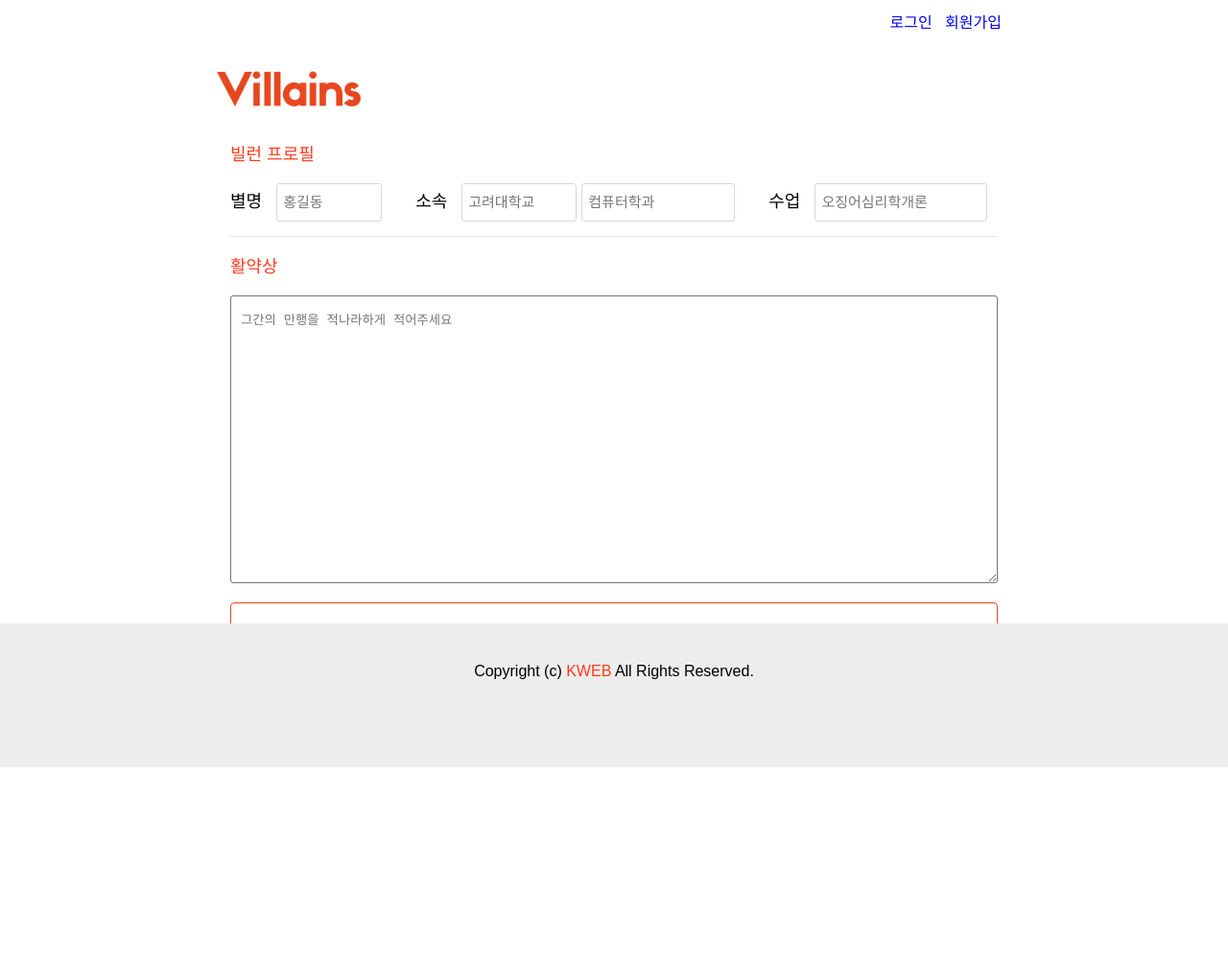
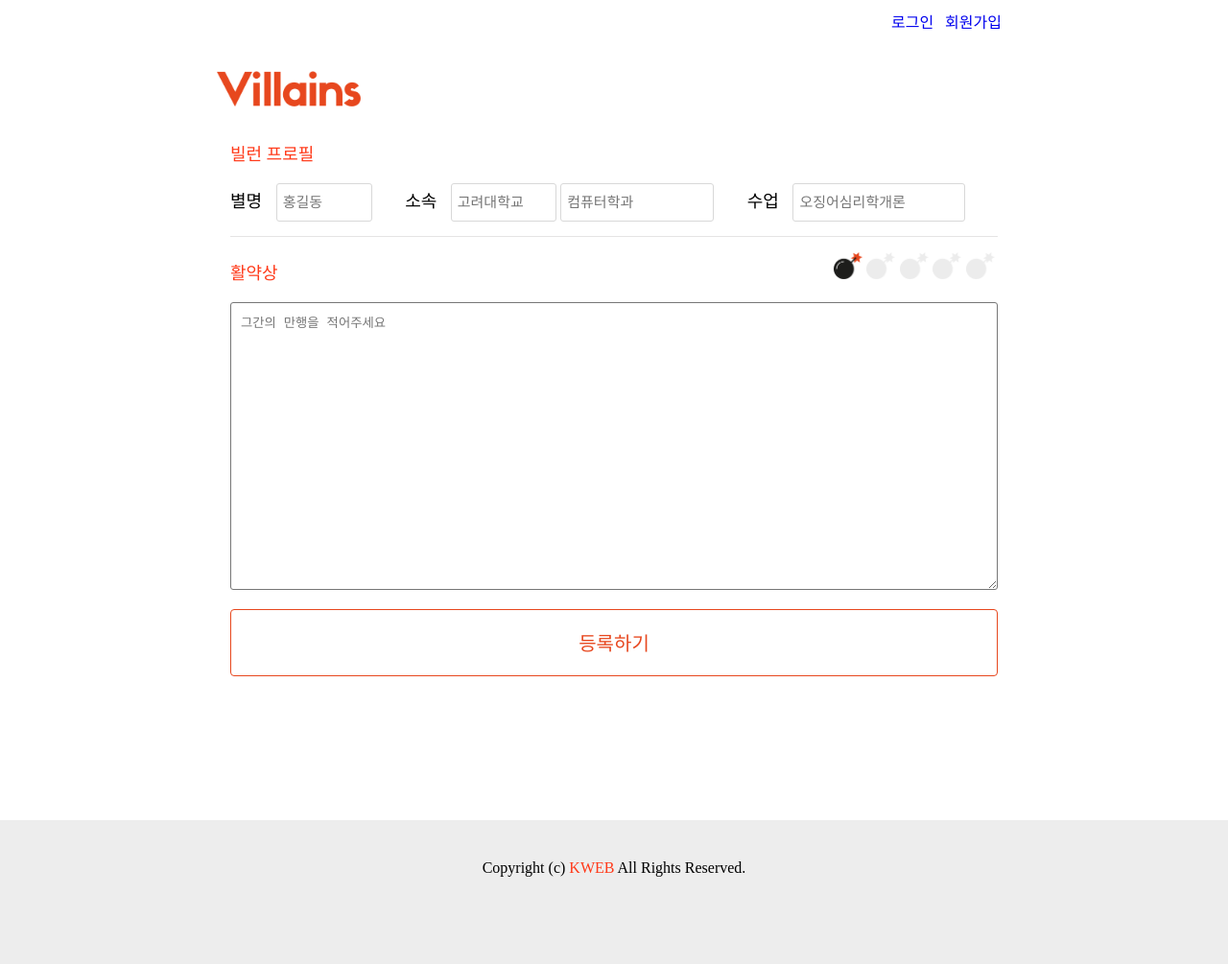
Before and after one commit to lipnus/Villains, a Django app: page /register_villain/ in a window 1280 px wide. Shown: the whole page at 96% size. Before the commit the page ends 800 px from the top, so only its background shows below. Run offline with Django 3.2, Linux system fonts and the light colour scheme; some libraries are stand-ins or nearby versions.

Commit message:
폭탄등록반영

```diff
--- a/villains/forms.py
+++ b/villains/forms.py
@@ -5,6 +5,8 @@ from django import forms
 from django.contrib.auth.models import User
 from django.forms.fields import CharField
 
+CHOICES=[('select1','select 1'),
+         ('select2','select 2')]
 
 class UserForm(forms.ModelForm):
     verify_password = forms.CharField(label = '비밀번호 확인', widget = forms.PasswordInput)
@@ -55,7 +57,7 @@ class VillainForm(ModelForm):
             'major': forms.TextInput(attrs={'placeholder': '컴퓨터학과'}),
             'class_name': forms.TextInput(attrs={'placeholder': '오징어심리학개론'}),
             'content': forms.Textarea(
-                attrs={'placeholder': '그간의 만행을 적나라하게 적어주세요','class':'detail'}),
+                attrs={'placeholder': '그간의 만행을 적어주세요','class':'detail'}),
         }
         fields=['villain_name','univ','major','class_name','content','bomb']
 
@@ -67,6 +69,7 @@ class modifyForm(ModelForm):
             'univ': forms.TextInput(attrs={'placeholder': model.univ}),
             'major': forms.TextInput(attrs={'placeholder': model.major}),
             'class_name': forms.TextInput(attrs={'placeholder': model.class_name}),
+            # 'bomb': RadioSelect(choices=Villain.YESNO_CHOICES),
             'content': forms.Textarea(
                 attrs={'placeholder': model.content,'class':'detail'}),
         }
--- a/villains/static/villains/css/base.css
+++ b/villains/static/villains/css/base.css
@@ -1,8 +1,8 @@
 @charset "utf-8";
-@import url(https://cdn.rawgit.com/openhiun/hangul/14c0f6faa2941116bb53001d6a7dcd5e82300c3f/nanumbarungothic.css);
+/* @import url(https://cdn.rawgit.com/openhiun/hangul/14c0f6faa2941116bb53001d6a7dcd5e82300c3f/nanumbarungothic.css); */
 
 body{
-    font-family: 'Nanum Barun Gothic', sans-serif;
+    /* font-family: 'Nanum Barun Gothic', sans-serif; */
     margin : 0 0 0 0;
 }
 
@@ -64,8 +64,8 @@ header{
     margin-left:10px;
 }
 footer{
-    position:absolute;
-    margin-top: 100px;
+    /* position:absolute; */
+    margin-top: 150px;
     bottom:0px;
     width:100%;
     text-align: center;
--- a/villains/static/villains/css/default.css
+++ b/villains/static/villains/css/default.css
@@ -29,7 +29,7 @@
     margin-top:20px;
 }
 input{
-    width:700px;
+    width:680px;
     height:50px;
     background-image : url('../image/magnifier.png');
     background-position:right;
--- a/villains/static/villains/css/register_villain.css
+++ b/villains/static/villains/css/register_villain.css
@@ -26,9 +26,7 @@
   margin-bottom: 5px;
 }
 
-.register-input-box2-horizontal{
-  margin-bottom: 15px;
-}
+
 
 .register-input-box > p3 {
   margin-right: 10px;
@@ -42,9 +40,33 @@
   height: 40px;
 }
 
+
 .register-input-box > input:focus {
     outline: none !important;
     border:1px solid #e7471e;
+
+    -webkit-transition: all 0.50s ease-in-out;
+    -moz-transition: all 0.50s ease-in-out;
+    -ms-transition: all 0.50s ease-in-out;
+    -o-transition: all 0.50s ease-in-out;
+}
+
+.register-input-box2-horizontal{
+  display: inline-block;
+  margin-bottom: 15px;
+  width: 10%;
+}
+
+.register-bombset {
+  display: inline-block;
+  width: 89%;
+  text-align: right;
+}
+
+.register-bombset > img {
+  display: inline;
+  width: 30px;
+  height: auto;
 }
 
 hr {
@@ -55,12 +77,13 @@ hr {
 }
 
 #register-input-name {
-  width: 110px;
+  width: 100px;
   margin-right: 30px;
+
 }
 
 #register-input-univ {
-  width: 120px;
+  width: 110px;
 }
 
 #register-input-major {
@@ -74,7 +97,7 @@ hr {
 
 #register-textarea {
   padding: 10px;
-  line-height: 30px;
+  /* line-height: 30px; */
   height: 300px;
   border-radius: 3px;
 }
@@ -82,6 +105,11 @@ hr {
 #register-textarea:focus {
   outline: none !important;
   border:1px solid #e7471e;
+
+  -webkit-transition: all 0.50s ease-in-out;
+  -moz-transition: all 0.50s ease-in-out;
+  -ms-transition: all 0.50s ease-in-out;
+  -o-transition: all 0.50s ease-in-out;
 }
 
 #register-submit{
@@ -98,6 +126,10 @@ hr {
 
 #register-submit:hover{
   background:#e7471e;
-  font-size: 22px;
+  font-size: 20px;
   color: #ffffff;
 }
+
+#hide-bomb-input{
+  display: none;
+}
--- a/villains/static/villains/css/villain_detail.css
+++ b/villains/static/villains/css/villain_detail.css
@@ -28,8 +28,13 @@
     right:0;
     bottom:0;
 }
-hr{
-    border-color:#FF3A1A;
+
+#orange_hr{
+    border-width:  1px 0px 0px 0px;
+    height: 1px;
+    border-style: solid;
+    border-color:red;
+    margin-bottom: 30px;
 }
 .detailButtons{
     display:inline-block;
@@ -59,6 +64,12 @@ hr{
 .protest{
     width:100%;
 }
+
+.detailBomb img{
+  width: 30px;
+  height: auto;
+}
+
 .detailFooter{
     position:relative;
     width:690px;
--- a/villains/templates/villains/default.html
+++ b/villains/templates/villains/default.html
@@ -7,13 +7,13 @@
     <div class="main">
       <div class ="inputBox">
       <select name="searchType" class ="searchType">
-        <option value="name">이름</option>
+        <option value="name">별명</option>
         <option value="univ">학교</option>
         <option value="major">전공</option>
         <option value="class_name">수업명</option>
         <option value="content">내용</option>
       </select>
-      <input type="text" class="searchText" placeholder="키워드를 입력하세요...">
+      <input type="text" class="searchText" placeholder="키워드를 입력하세요">
     </div>
 
       <div id="ListBlock" class ="searchBlock"></div> <!--검색 결과가 나타나는 div-->
--- a/villains/templates/villains/register_villain.html
+++ b/villains/templates/villains/register_villain.html
@@ -1,5 +1,6 @@
 {% extends 'villains/base.html' %}
 {% block content %}
+{% load staticfiles %}
 
     <div class="register-main">
         <p3 class ="register-highlight">빌런 프로필</p3><br>
@@ -8,31 +9,109 @@
               {% csrf_token %}
 
               <div class="register-input-box">
-                <p3>별명 </p3><input id="register-input-name" id={{form.villain_name}}
+                <p3>별명 </p3><input id="register-input-name" {{form.villain_name}}
 
                 <p3>소속 </p3>
-                <input id="register-input-univ" id={{form.univ}}
-                <input id="register-input-major" id={{form.major}}
+                <input id="register-input-univ" {{form.univ}}
+                <input id="register-input-major" {{form.major}}
 
-                <p3>수업 </p3><input id="register-input-classname" id={{form.class_name}}
-                <!-- <p3>악명</p3><input id="register-input-bomb" id={{form.bomb}} -->
+                <p3>수업 </p3><input id="register-input-classname" {{form.class_name}}
               </div>
 
               <hr>
 
               <div class="register-input-box2">
 
-                <!-- <p3 class= "register-highlight">활약상</p3> -->
-
                 <div class="register-input-box2-horizontal">
                   <p3 class= "register-highlight">활약상</p3>
                 </div>
 
-                <textarea id="register-textarea" form={{form.content}}
+                <div class="register-bombset">
+                  <img id="register-bomb1" name="bomb_img" src="{% static 'villains/image/bomb_on.png' %}">
+                  <img id="register-bomb2" name="bomb_img" src="{% static 'villains/image/bomb_off.png' %}">
+                  <img id="register-bomb3" name="bomb_img" src="{% static 'villains/image/bomb_off.png' %}">
+                  <img id="register-bomb4" name="bomb_img" src="{% static 'villains/image/bomb_off.png' %}">
+                  <img id="register-bomb5" name="bomb_img" src="{% static 'villains/image/bomb_off.png' %}">
+                </div>
+
+
+                <!-- 안보임. 장고값 조절하는거 몰라서 이걸 이용-->
+                <input id="hide-bomb-input"{{form.bomb}}
+
+                <textarea id="register-textarea" {{form.content}}
 
                 <input type = "submit" value = "등록하기" id="register-submit"></input>
               </div>
           </form>
     </div>
 
+
+
+<!-- 폭탄클릭 -->
+<script>
+        document.querySelector('#register-bomb1').addEventListener('click', function(e) {
+          document.getElementById('hide-bomb-input').value = 1;
+
+          document.getElementById('register-bomb1').src="{% static 'villains/image/bomb_on.png' %}";
+          document.getElementById('register-bomb2').src="{% static 'villains/image/bomb_off.png' %}";
+          document.getElementById('register-bomb3').src="{% static 'villains/image/bomb_off.png' %}";
+          document.getElementById('register-bomb4').src="{% static 'villains/image/bomb_off.png' %}";
+          document.getElementById('register-bomb5').src="{% static 'villains/image/bomb_off.png' %}";
+          // bombCount(1);
+        })
+
+        document.querySelector('#register-bomb2').addEventListener('click', function(e) {
+          document.getElementById('hide-bomb-input').value = 2;
+          document.getElementById('register-bomb1').src="{% static 'villains/image/bomb_on.png' %}";
+          document.getElementById('register-bomb2').src="{% static 'villains/image/bomb_on.png' %}";
+          document.getElementById('register-bomb3').src="{% static 'villains/image/bomb_off.png' %}";
+          document.getElementById('register-bomb4').src="{% static 'villains/image/bomb_off.png' %}";
+          document.getElementById('register-bomb5').src="{% static 'villains/image/bomb_off.png' %}";
+          // bombCount(2);
+        })
+
+        document.querySelector('#register-bomb3').addEventListener('click', function(e) {
+          document.getElementById('hide-bomb-input').value = 3;
+          document.getElementById('register-bomb1').src="{% static 'villains/image/bomb_on.png' %}";
+          document.getElementById('register-bomb2').src="{% static 'villains/image/bomb_on.png' %}";
+          document.getElementById('register-bomb3').src="{% static 'villains/image/bomb_on.png' %}";
+          document.getElementById('register-bomb4').src="{% static 'villains/image/bomb_off.png' %}";
+          document.getElementById('register-bomb5').src="{% static 'villains/image/bomb_off.png' %}";
+          // bombCount(3);
+        })
+
+        document.querySelector('#register-bomb4').addEventListener('click', function(e) {
+          document.getElementById('hide-bomb-input').value = 4;
+          document.getElementById('register-bomb1').src="{% static 'villains/image/bomb_on.png' %}";
+          document.getElementById('register-bomb2').src="{% static 'villains/image/bomb_on.png' %}";
+          document.getElementById('register-bomb3').src="{% static 'villains/image/bomb_on.png' %}";
+          document.getElementById('register-bomb4').src="{% static 'villains/image/bomb_on.png' %}";
+          document.getElementById('register-bomb5').src="{% static 'villains/image/bomb_off.png' %}";
+          // bombCount(4);
+        })
+
+        document.querySelector('#register-bomb5').addEventListener('click', function(e) {
+          document.getElementById('hide-bomb-input').value = 5;
+          document.getElementById('register-bomb1').src="{% static 'villains/image/bomb_on.png' %}";
+          document.getElementById('register-bomb2').src="{% static 'villains/image/bomb_on.png' %}";
+          document.getElementById('register-bomb3').src="{% static 'villains/image/bomb_on.png' %}";
+          document.getElementById('register-bomb4').src="{% static 'villains/image/bomb_on.png' %}";
+          document.getElementById('register-bomb5').src="{% static 'villains/image/bomb_on.png' %}";
+          // bombCount(5);
+        })
+
+        function bombCount(num){
+
+          //이거하면 되긴되는데 에러뜸. Name이랑 src랑 같이 쓰면 그런듯.
+
+          for(var i=0; i<num; i++){
+            document.getElementByName('bomb_img')[i].src="{% static 'villains/image/bomb_on.png' %}";
+          }
+
+          for(var i=num; i<=5; i++){
+            document.getElementsByName('bomb_img')[i].src="{% static 'villains/image/bomb_off.png' %}";
+          }
+        }
+</script>
+
 {% endblock %}
--- a/villains/views.py
+++ b/villains/views.py
@@ -80,14 +80,16 @@ def signup(request):
 
 def register_villain(request):
     if request.method == "POST": #save update_date
+
         form = VillainForm(request.POST)
         if form.is_valid():
-
             villain = form.save(commit = False)
             villain.writter_id = request.user.get_username() #글쓴이는 auth와 연계하여 자동입력
             villain.generate()
-
             return redirect('index') #url에 있는 name입력하면 된다
+        else:
+            form = VillainForm()
+            return render(request, "villains/register_villain.html", {"form":form})
     else:
         form = VillainForm()
         return render(request, "villains/register_villain.html", {"form":form})
@@ -106,7 +108,8 @@ def villain_detail(request,pk):
             agree_ok = True
     else:
         agree_ok=False
-    return render(request, 'villains/villain_detail.html', {'villain': villain,"pk":pk, "agree_ok":agree_ok})
+    gray_num = 5-villain.bomb #빈 폭탄칸 개수
+    return render(request, 'villains/villain_detail.html', {'villain': villain,"pk":pk, "agree_ok":agree_ok, "gray_num":gray_num})
 
 def villain_modify(request,pk):
     villain = get_object_or_404(Villain, pk=pk)
```
Also changed, not shown: villains/templates/villains/villain_detail.html (+13 -2 lines), db.sqlite3.
